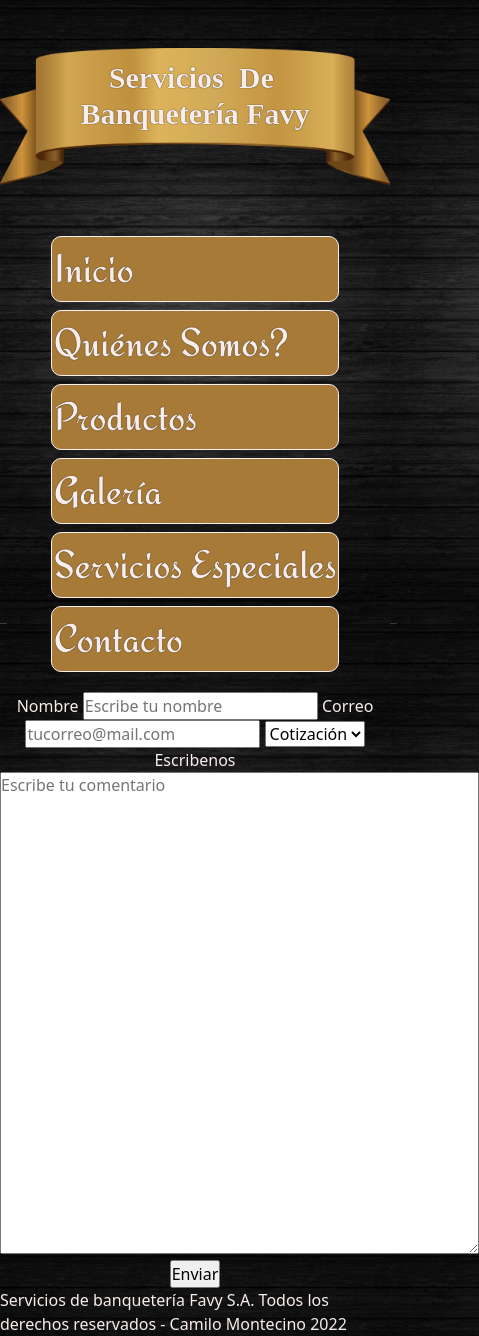
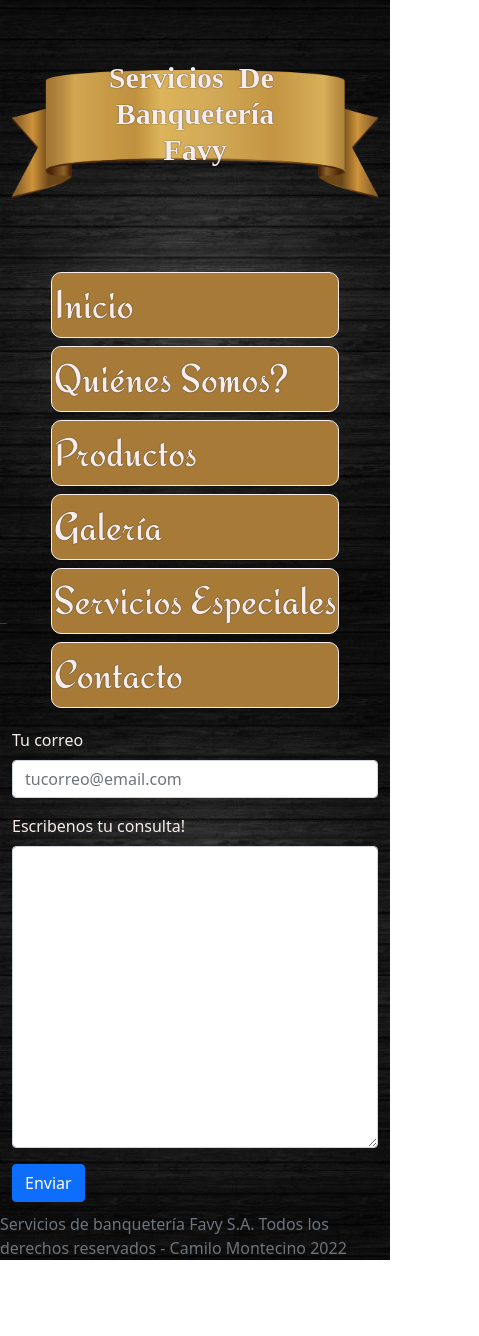
Before and after one commit to cmontecinoa/BanqueteriaCode, a plain HTML site: page paginas/contacto.html in a window 390 px wide. Shown: the whole page, 479 px wide, since content can reach past the window. After the commit the page ends 1260 px from the top, so only its background shows below. Drawn offline with Linux system fonts and the light colour scheme; a web font is replaced by a local one.

Commit message:
Implementacion de Framework Bootstrap en todo el sitio web, FormContact, Responsive Design, Eliminación de lineas obsoletas

```diff
--- a/css/styles.css
+++ b/css/styles.css
@@ -1,7 +1,4 @@
-* {
-    padding: 0px;
-    box-sizing: border-box;
-}
+
 
 
 @font-face {
@@ -25,31 +22,8 @@
 }
 
 
-/* Grilla */
-
-/* #grilla {
-    display: grid;
-    width: 95vw;
-    height: 100vh;
-    grid-template-columns: repeat(1, 1fr);
-    grid-template-rows: auto;
-    gap: 10px;
-}
-
-#grilla-img {
-    display: grid;
-    width: 95vw;
-    height: 100vh;
-    grid-template-columns: repeat(1, 1fr);
-    grid-template-rows: auto;
-    gap: 10px;
-} */
-
-
 /* Estilos del Body */
 body {
-
-    /*background-color: #6FFFE9; */
     background-image: url("../img/a6.jpg");
     background-size: contain;
 }
@@ -153,6 +127,7 @@ table tbody tr td {
 
 
 /* Estilos de Clase*/
+
 .contTitulo h1 {
     font-size: 30px;
     color: #f8edeb;
@@ -283,6 +258,7 @@ a:hover {
 .menu {
     flex-direction: column;
 }
+
 ol,ul{
     padding-left:0;
 }
@@ -290,34 +266,6 @@ ol,ul{
 
 /* Vista en Mobile*/
  @media screen and (max-width:768px) {
-
-    /* #grilla-img {
-
-        grid-template-rows: 1fr repeat(4, auto);
-        grid-template-columns: repeat(2, 1fr);
-        grid-template-areas:
-            "header header"
-            "nav secIframe"
-            "nav secFotos"
-            "nav secFotos"
-            "footer footer";
-
-    } */
-
-
-
-    /* #grilla {
-
-        grid-template-rows: 1fr repeat(4, 1fr);
-        grid-template-columns: repeat(2, 1fr);
-        grid-template-areas:
-            "header header"
-            "nav banner"
-            "nav section1"
-            "section2 section2"
-            "footer footer";
-    } */
-
 
     .menu li:hover {
         transition: none;
@@ -328,57 +276,13 @@ ol,ul{
         transform: none;
         transition: none;
     }
+}
+/*Fin vista Mobile */
 
-    /* #header {
-        grid-area: header;
-    }
-
-    #nav {
-        align-items: flex-start;
-        grid-area: nav;
-    }
-
-    #banner {
-        grid-area: banner;
-
-    }
-
-    #secQuienesSomos {
-        grid-area: section1;
-    }
-
-    #secGlosario {
-        grid-area: section2;
-    }
-
-    #secFotos {
-        grid-area: secFotos;
-    }
-
-    #secIframe {
-        grid-area: secIframe;
-    }
-
-    footer {
-        grid-area: footer;
-    } */
+form{
+    color: #f8edeb;
 }
 
-
-/*Fin vista Mobile */
-
-
-/*Activar para ver las grillas*/
-
-/*.elemento-grilla{
-    border: 1px solid white;
+footer{
+    padding-top:10px;
 }
-*/
-
-
-/* Fin estilos de Grilla */
-
-footer,
-form {
-    color: #f8edeb;
-}
--- a/paginas/contacto.html
+++ b/paginas/contacto.html
@@ -1,5 +1,6 @@
 <!DOCTYPE html>
 <html lang="es">
+
 <head>
     <meta charset="UTF-8">
     <meta http-equiv="X-UA-Compatible" content="IE=edge">
@@ -9,13 +10,25 @@
     <link rel="stylesheet" href="../css/bootstrap.css">
     <link rel="stylesheet" href="../css/styles.css">
 </head>
+
 <body>
 
     <!--Navegación-->
+    <div class="container">
+        <div class="row">
+            <div class="col-md-12 col-sm-12">
+                <header>
+                    <div class="contTitulo"><a href="../index.html">
+                            <h1> Servicios &nbspDe&nbsp Banquetería Favy</h1>
+                        </a> </div>
+                </header>
 
-    <header>
-    <div class="contTitulo"><a href="../index.html"> <h1> Servicios &nbspDe&nbsp Banquetería  Favy</h1></a> </div>
-    <div class="div-nav">
+            </div>
+        </div>
+
+        <div class="row">
+
+            <div class="div-nav col-md-4 col-sm-12">
                 <nav>
                     <ul class="menu">
                         <li><a href="../index.html">Inicio</a></li>
@@ -27,34 +40,33 @@
                     </ul>
                 </nav>
             </div>
-    </header>
 
             <!--Termino de Navegación-->
 
 
+
+
+
+            <div class="formContacto col-md-8 col-sm-12">
                 <main>
-        <section id="secFormContact" class="secFormContact">
                     <form action="" method="post" class="formContact">
-               <label for="name">Nombre</label>
-               <input type="text" name="nombre" id="idNombre" placeholder="Escribe tu nombre">
+                        <div class="mb-3">
+                            <label for="correo" class="form-label">Tu correo</label>
+                            <input type="email" class="form-control" id="" placeholder="tucorreo@email.com">
+                        </div>
+                        <div class="mb-3">
+                            <label for="consulta" class="form-label">Escribenos tu consulta!</label>
+                            <textarea class="form-control" id="" rows="12"></textarea>
+                        </div>
+                        <input class="btn btn-primary" type="submit" value="Enviar">
+                    </form>
+                </main>
+            </div>
 
-               <label for="email">Correo</label>
-               <input type="email" name="mail" id="idMail" placeholder="tucorreo@mail.com">
+        </div>
+    </div>
 
-               <select name="selectConsulta" id="selectConsulta">
-                   <option value="cotizacion">Cotización</option>
-                   <option value="pedido">Pedido</option>
-               </select>
-
-               <label for="consulta">Escribenos</label>
-               <textarea name="consulta" id="idConsulta" cols="50" rows="20" placeholder="Escribe tu comentario"></textarea>
-
-               <input type="submit" value="Enviar">
-            </form>
-
-    </main>
-
-    <footer>
+    <footer class="text-muted">
         <span>Servicios de banquetería Favy S.A. </span>
         <span>Todos los derechos reservados - Camilo Montecino 2022</span>
     </footer>
```
Also changed, not shown: index.html (+2 -1 lines), paginas/galeria.html (+21 -14 lines), paginas/productos.html (+27 -7 lines), paginas/serviciosespeciales.html (+52 -15 lines). Lines whose indentation alone changed are shown as unchanged.
